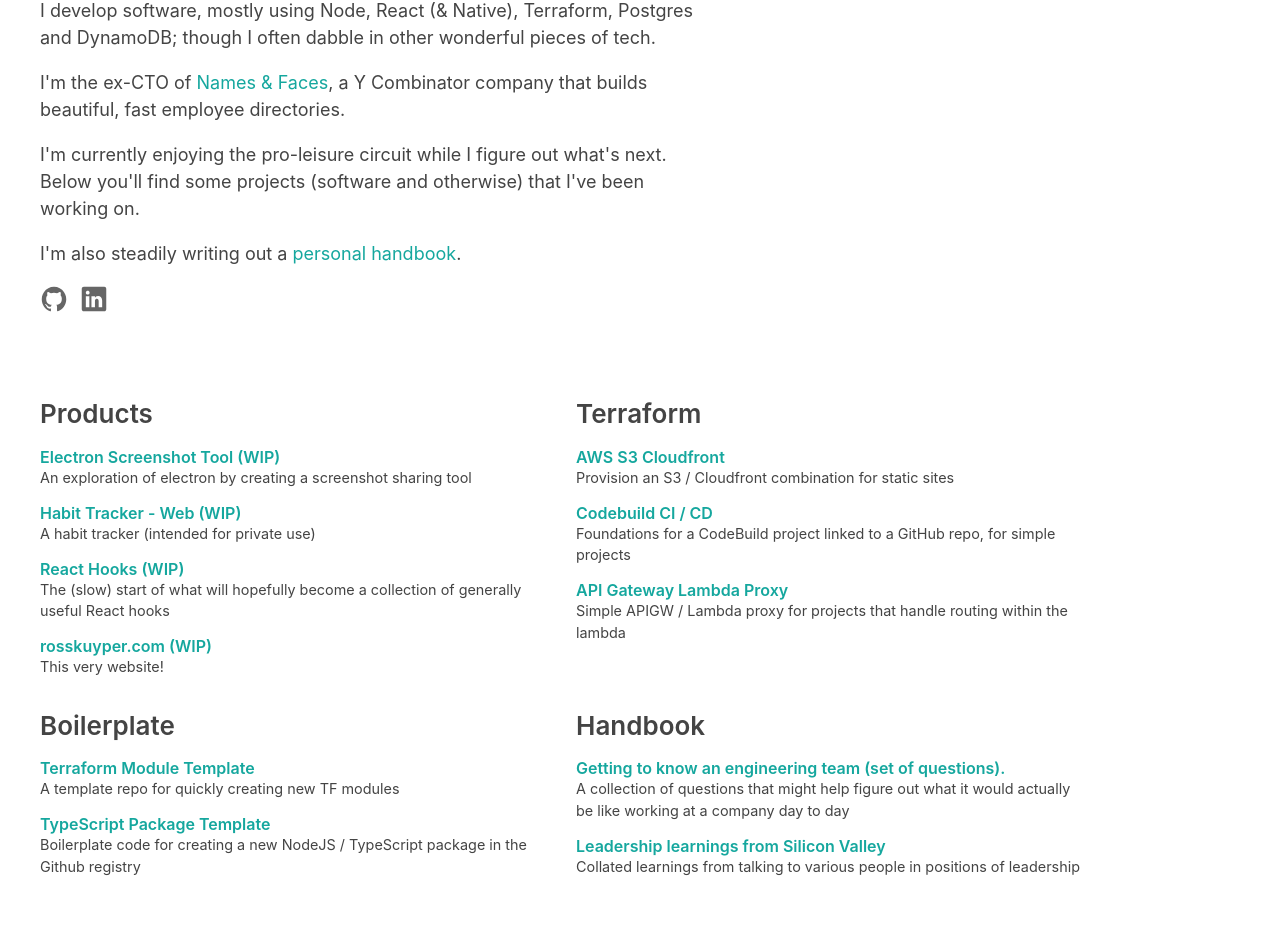
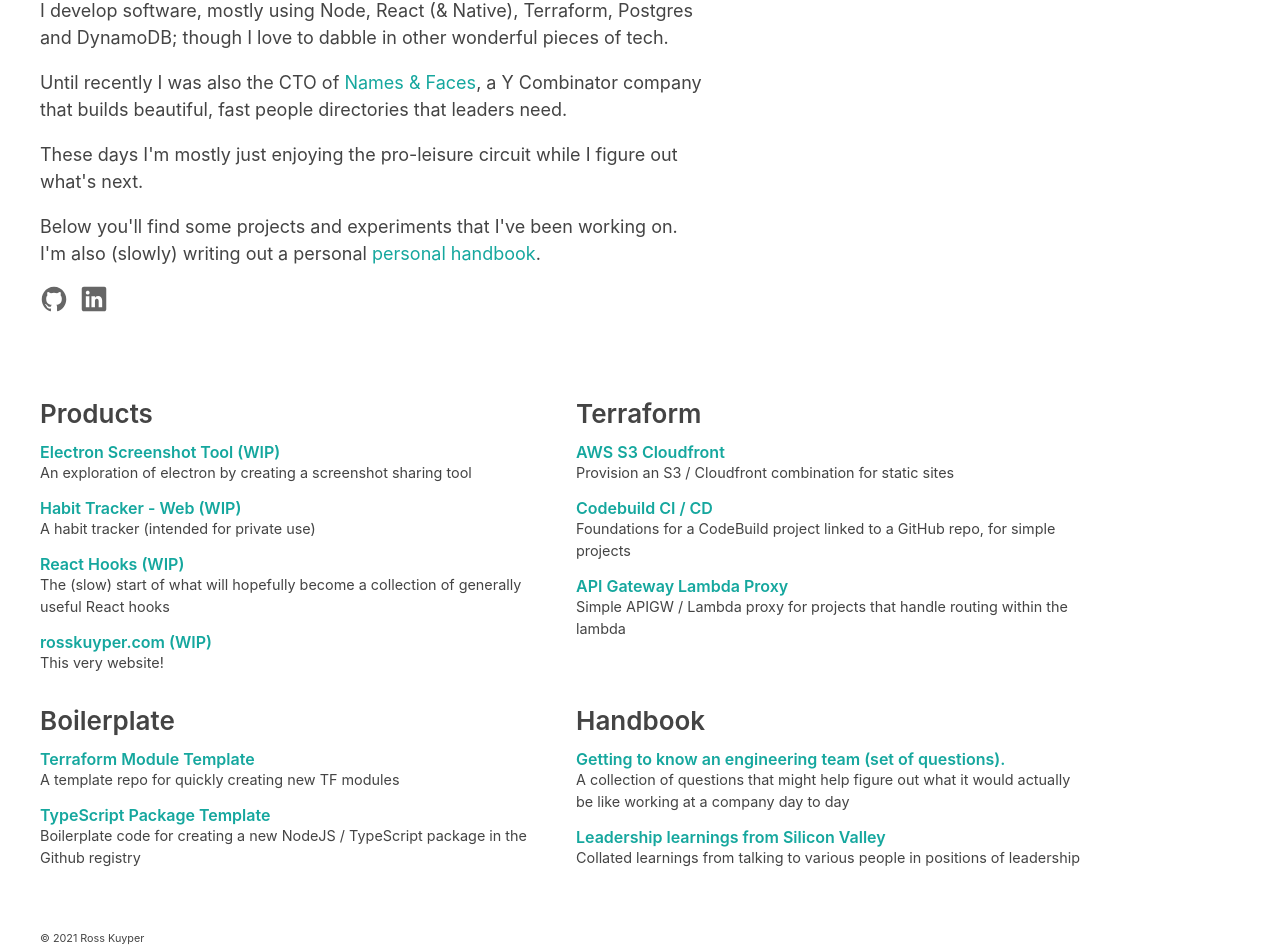
Before and after one commit to rosskuyper/rosskuyper.com, a Next.js app: page / in a window 1280 px wide. Shown: the part 218-1170 px from the top of the page. Built offline with nearby package versions, Linux system fonts and the light colour scheme.

Commit message:
Minor copy rewrites

```diff
--- a/src/components/Heading/Heading.module.css
+++ b/src/components/Heading/Heading.module.css
@@ -14,6 +14,7 @@
   composes: title;
   font-size: 1.625rem;
   font-weight: 600;
+  margin-block-end: 0.5em;
 }
 
 .h5 {
--- a/src/components/Paragraph/Paragraph.module.css
+++ b/src/components/Paragraph/Paragraph.module.css
@@ -13,3 +13,8 @@
   composes: paragraph;
   font-size: 0.9rem;
 }
+
+.tiny {
+  composes: paragraph;
+  font-size: 0.675rem;
+}
--- a/src/components/Paragraph/Paragraph.tsx
+++ b/src/components/Paragraph/Paragraph.tsx
@@ -3,7 +3,7 @@
 import styles from './Paragraph.module.css'
 
 export type ParagraphPropType = React.ComponentProps<'p'> & {
-  variant?: 'standard' | 'small'
+  variant?: 'standard' | 'small' | 'tiny'
 }
 
 export const Paragraph = (props: ParagraphPropType) => {
--- /dev/null
+++ b/src/hooks/useNow.ts
@@ -0,0 +1,27 @@
+import {useEffect, useState} from 'react'
+
+export const useNow = () => {
+  const [now, setNow] = useState<Date>(new Date())
+
+  useEffect(() => {
+    fetch('/api/date')
+      .then(async (dateResponse) => {
+        const dateJson = await dateResponse.json()
+
+        if (!dateJson.now) {
+          throw new Error('Invalid api response')
+        }
+
+        const newNow = new Date(dateJson.now)
+
+        if (newNow instanceof Date && !isNaN(newNow.getTime())) {
+          setNow(newNow)
+        }
+      })
+      .catch((error) => {
+        console.log('error getting date', error)
+      })
+  }, [])
+
+  return {now}
+}
--- /dev/null
+++ b/src/pages/api/date.ts
@@ -0,0 +1,5 @@
+import type {NextApiRequest, NextApiResponse} from 'next'
+
+export default function handler(req: NextApiRequest, res: NextApiResponse) {
+  res.status(200).json({now: new Date()})
+}
--- a/src/pages/index.tsx
+++ b/src/pages/index.tsx
@@ -3,8 +3,13 @@
 import styles from '../styles/Home.module.css'
 import {Intro} from '../sections/home/Intro/Intro'
 import {WorkSections} from '../sections/home/WorkSections/WorkSections'
+import {Paragraph} from '../components/Paragraph/Paragraph'
+import {useNow} from '../hooks/useNow'
 
 export default function Home() {
+  // Totally unnecessary but let's not trust the browser date unless we have to
+  const {now} = useNow()
+
   return (
     <>
       <Head>
@@ -16,6 +21,8 @@
         <Intro />
 
         <WorkSections />
+
+        <Paragraph variant="tiny">&copy; {now.getFullYear()} Ross Kuyper</Paragraph>
       </div>
     </>
   )
--- a/src/sections/home/Intro/Intro.tsx
+++ b/src/sections/home/Intro/Intro.tsx
@@ -17,24 +17,26 @@
       <div className={styles.intro}>
         <Paragraph>
           I develop software, mostly using Node, React (&amp; Native), Terraform, Postgres and
-          DynamoDB; though I often dabble in other wonderful pieces of tech.
+          DynamoDB; though I love to dabble in other wonderful pieces of tech.
         </Paragraph>
 
         <Paragraph>
-          I'm the ex-CTO of{' '}
+          Until recently I was also the CTO of{' '}
           <Link target="_blank" href="https://www.namesandfaces.com">
             Names &amp; Faces
           </Link>
-          , a Y Combinator company that builds beautiful, fast employee directories.
+          , a Y Combinator company that builds beautiful, fast people directories that leaders need.
         </Paragraph>
 
         <Paragraph>
-          I'm currently enjoying the pro-leisure circuit while I figure out what's next. Below
-          you'll find some projects (software and otherwise) that I've been working on.
+          These days I'm mostly just enjoying the pro-leisure circuit while I figure out what's
+          next.
         </Paragraph>
 
         <Paragraph>
-          I'm also steadily writing out a{' '}
+          Below you'll find some projects and experiments that I've been working on.
+          <br />
+          I'm also (slowly) writing out a personal{' '}
           <Link target="_blank" href="https://handbook.rosskuyper.com">
             personal handbook
           </Link>
--- a/src/sections/home/WorkSections/WorkSections.module.css
+++ b/src/sections/home/WorkSections/WorkSections.module.css
@@ -4,6 +4,7 @@
   justify-content: space-between;
   flex-wrap: wrap;
   max-width: 65rem;
+  margin-block-end: 3rem;
 }
 
 .workSections > div {
```
